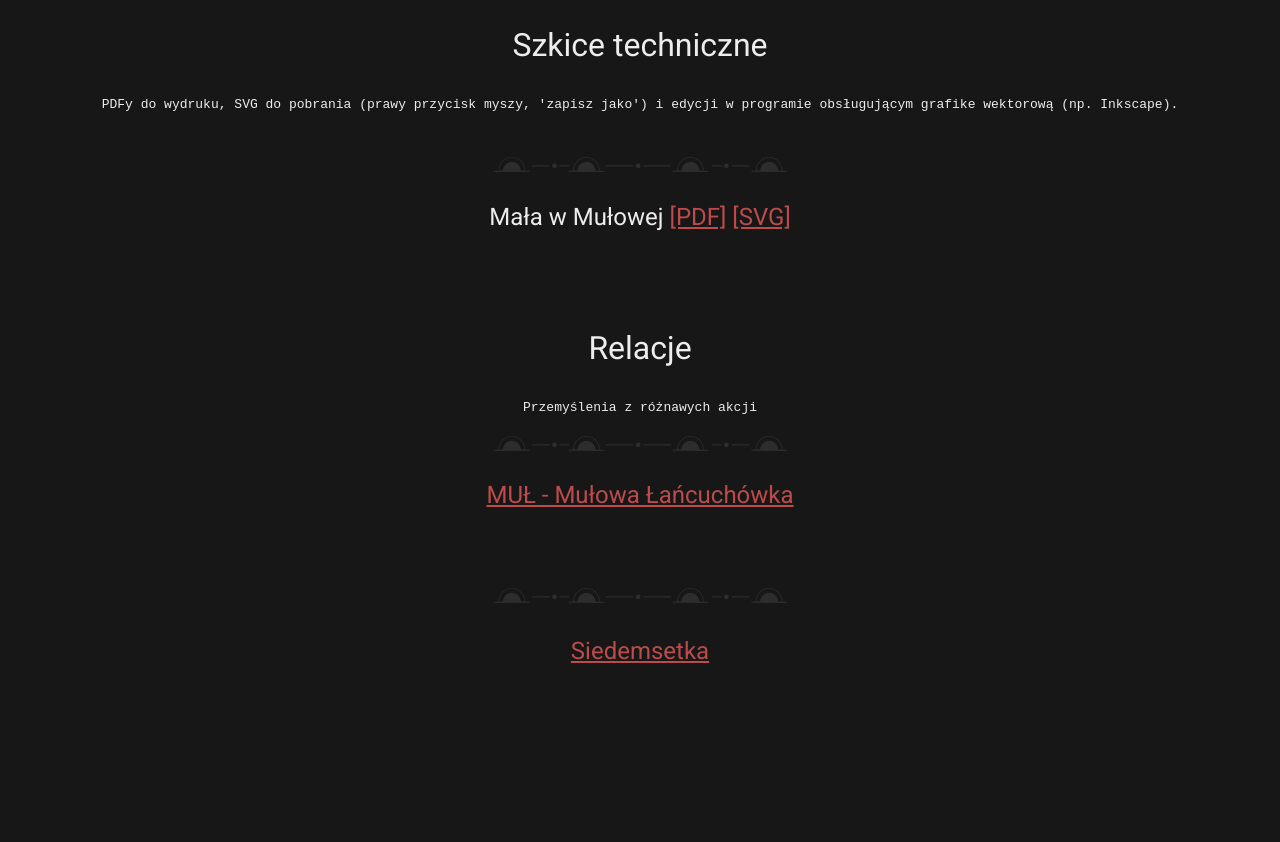
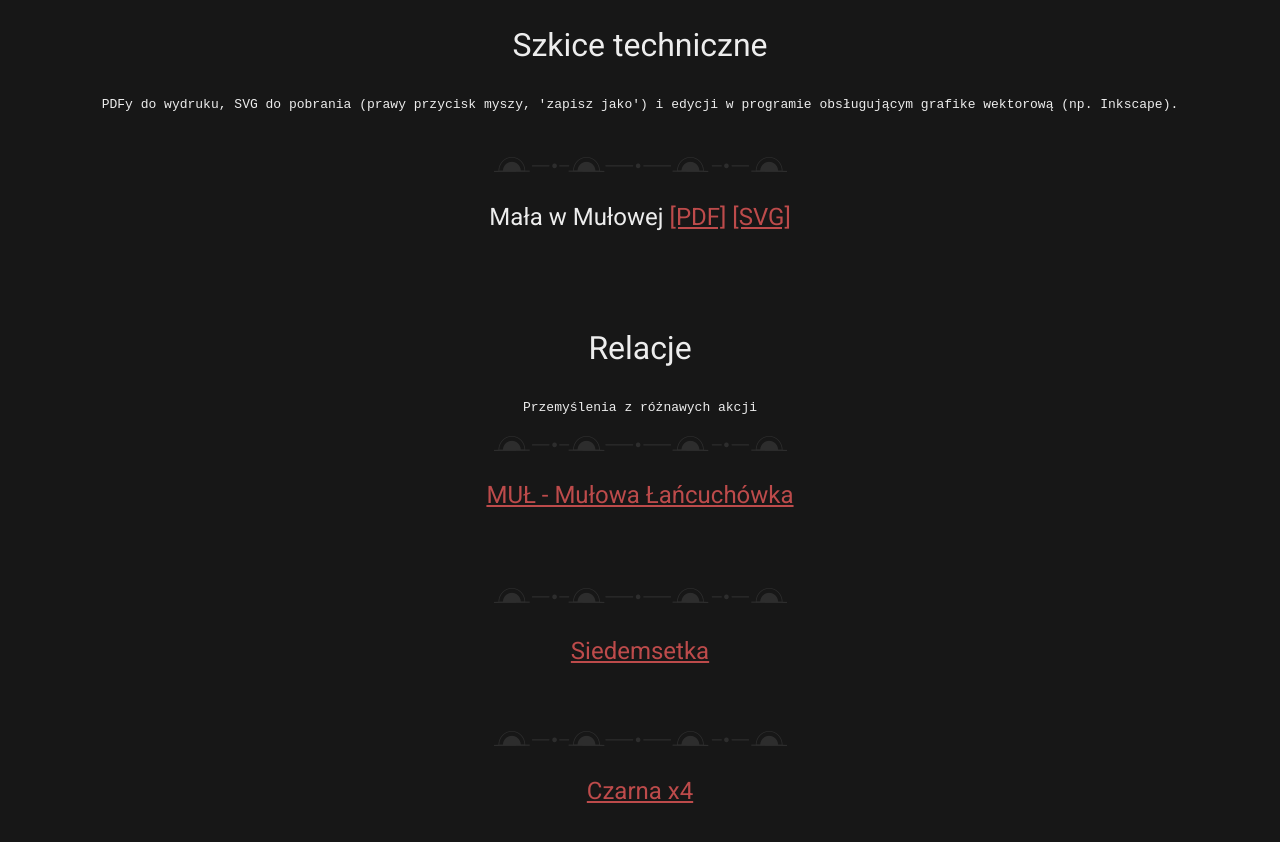
Before and after one commit to dziury/szkice, a Jekyll site: the page built from index.md, in a window 1280 px wide. Shown: the top 842 px of the page. Built offline with Jekyll 4.4.1, drawn with Linux system fonts in a browser that asks for light colours; our own code applies the rules of GitHub Pages for plain Markdown files.

Commit message:
czarna x4 added to index.md

```diff
--- a/index.md
+++ b/index.md
@@ -47,3 +47,11 @@
 ## ![title](Obrazy/site div 3.png)
 
 ## [Siedemsetka](Relacje/Siedemsetka.html)
+
+<div>
+<br>
+</div>
+
+![title](Obrazy/site div 3.png)
+
+## [Czarna x4](Relacje/CzarnaX4.html)
```
